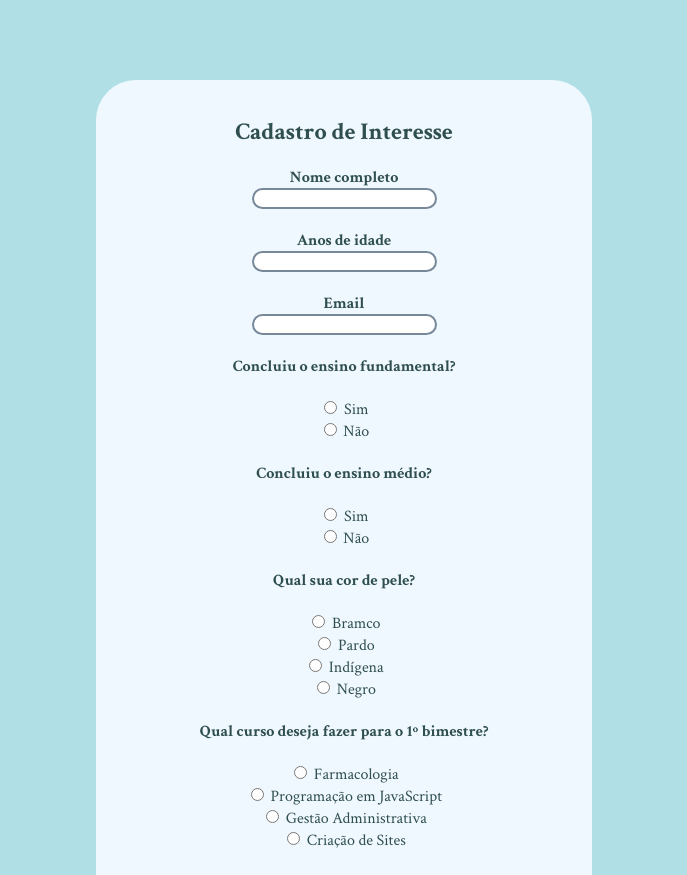
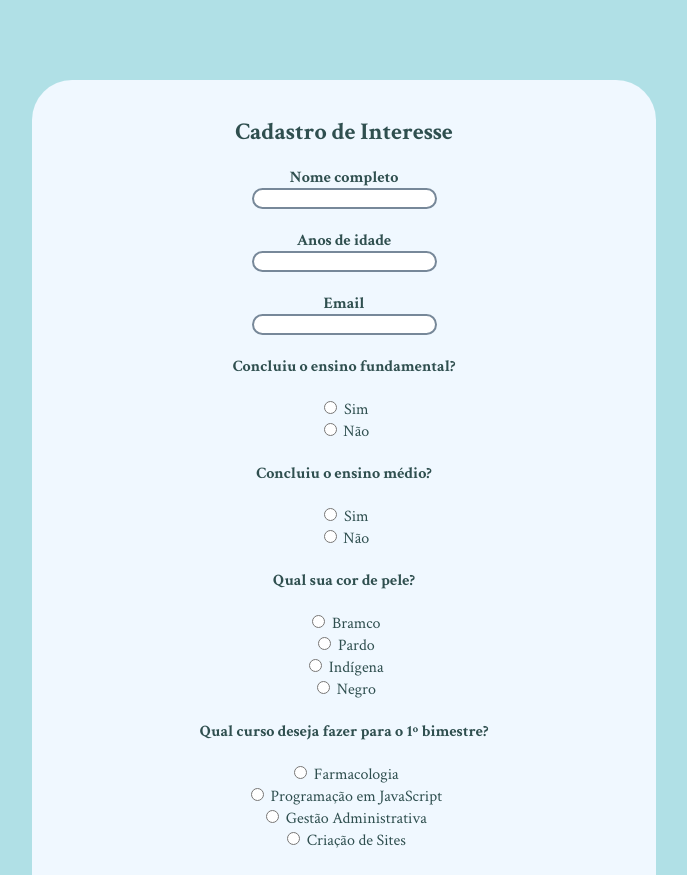
Before and after one commit to WLopesF/Credentials-Form, a plain HTML site: page index.html in a window 1280 px wide. Shown: the top 875 px of the page, without its empty margins (296-983 px from the left). Drawn offline with Linux system fonts and the light colour scheme.

Commit message:
Atualizar o style.css

```diff
--- a/style.css
+++ b/style.css
@@ -7,7 +7,7 @@ form {
     display: flex;
     text-align: center;
     flex-direction: column;
-    margin: 10vh 30vw 10vh 30vw;
+    margin: 10vh 25vw 10vh 25vw;
     padding: 1em;
     background-color: aliceblue;
     border-radius: 2.5em;
```
